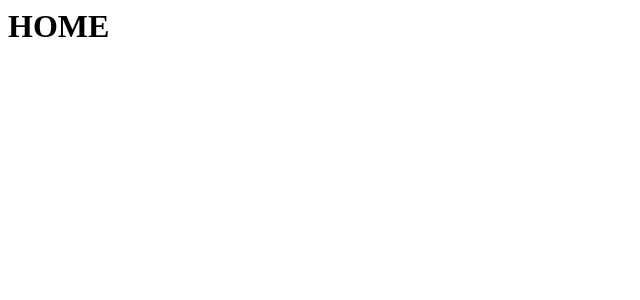
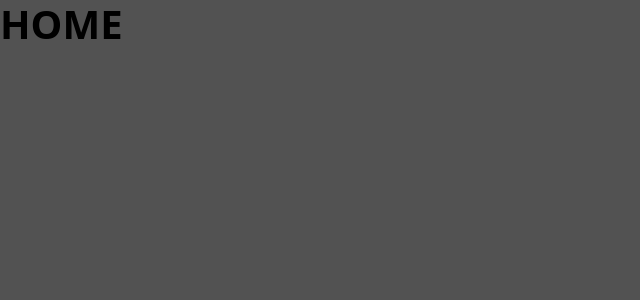
Before and after one commit to Jpoao/movieFlix-frontEnd-challenge, a React (Create React App) app: page / in a window 1280 px wide. Shown: the top 300 px of the page, without its empty margins (0-640 px from the left). Built offline with nearby package versions, Linux system fonts and the light colour scheme.

Commit message:
custom bootstrap theme with sass

```diff
--- a/package.json
+++ b/package.json
@@ -16,6 +16,7 @@
     "react-dom": "^17.0.2",
     "react-router-dom": "^5.2.1",
     "react-scripts": "4.0.3",
+    "sass": "^1.38.2",
     "typescript": "^4.1.2",
     "web-vitals": "^1.0.1"
   },
--- a/src/App.tsx
+++ b/src/App.tsx
@@ -1,4 +1,5 @@
 import Routes from 'Routes';
+import './assets/styles/custom.scss'
 import './App.css';
 
 function App() {
--- /dev/null
+++ b/src/assets/styles/custom.scss
@@ -0,0 +1,8 @@
+$theme-colors: (
+    'primary' : #FFC700,
+);
+
+$body-bg: #525252;
+$body-color: #000;
+
+@import '~bootstrap/scss/bootstrap.scss';
--- a/src/pages/Home/index.tsx
+++ b/src/pages/Home/index.tsx
@@ -1,9 +1,7 @@
-import "./styles.css"
+import "./styles.css";
 
 const Home = () => {
-    return(
-        <h1>HOME</h1>
-    );
+  return <h1>HOME</h1>;
 };
 
 export default Home;
```
Also changed, not shown: src/Routes.tsx (indentation only), 1 other file (tests, documents, lock files or other folders).
